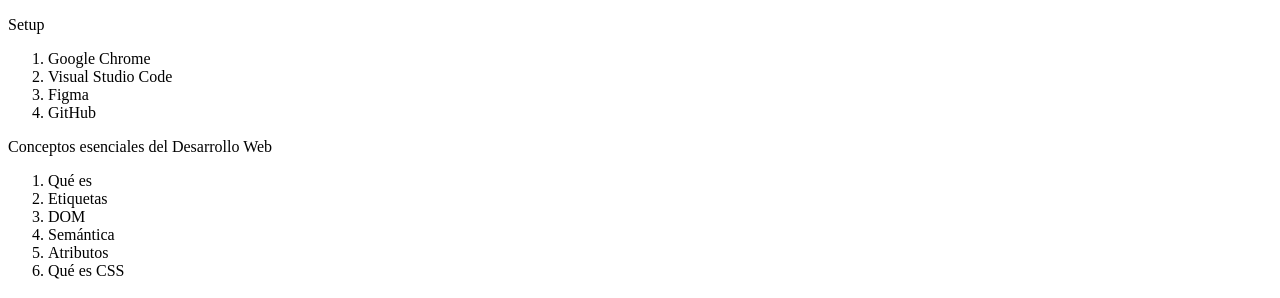
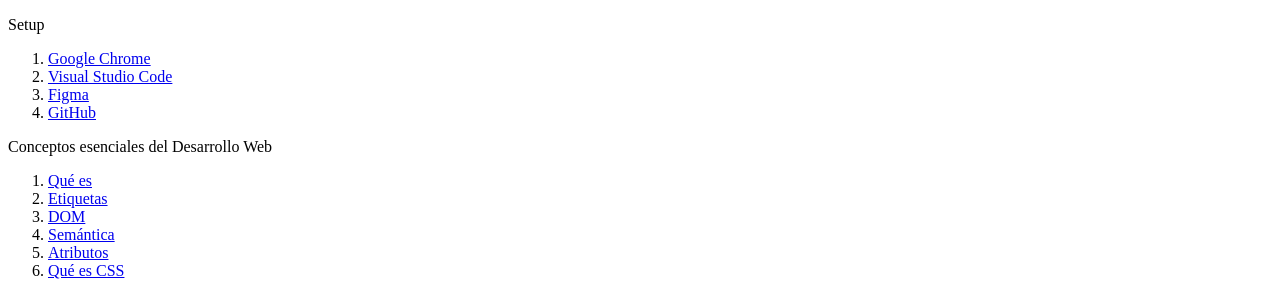
Before and after one commit to marijcamargo/curso-esencial-html-css, a plain HTML site: page index.html in a window 1280 px wide. Shown: the top 298 px of the page. Drawn offline with Linux system fonts and the light colour scheme.

Commit message:
clase de enlaces y rutas

```diff
--- a/index.html
+++ b/index.html
@@ -10,19 +10,19 @@
       <p>Setup</p>
       <nav>
        <ol>
-        <li>        Google Chrome      </li>
-        <li>        Visual Studio Code      </li>
-        <li>        Figma      </li>
-        <li>        GitHub      </li>
+        <li>  <a href="#google-chrome"> Google Chrome</a>  </li>
+        <li>  <a href="#vsc"> Visual Studio Code</a>  </li>
+        <li>  <a href="#figma"> Figma</a>  </li>
+        <li>  <a href="#github"> GitHub</a>  </li>
        </ol>
        <p>Conceptos esenciales del Desarrollo Web</p>
        <ol>
-        <li>        Qué es      </li>
-        <li>        Etiquetas      </li>
-        <li>        DOM      </li>
-        <li>        Semántica      </li>
-        <li>        Atributos      </li>
-        <li>        Qué es CSS      </li>
+        <li>  <a href="#html"> Qué es</a>  </li>
+        <li>  <a href="#etiquetas"> Etiquetas</a>  </li>
+        <li>  <a href="#dom"> DOM</a>  </li>
+        <li>  <a href="#semantica"> Semántica</a>  </li>
+        <li>  <a href="#atributos"> Atributos</a>  </li>
+        <li>  <a href="#css"> Qué es CSS</a>  </li>
        </ol>
       </nav>
     </header>
@@ -37,51 +37,51 @@
    Setup
    </h2>
    <img src="images/google-chrome.png" alt="Logo de Google Chrome" title="Logo de Google Chrome">
-   <h3>Google Chrome</h3>
+   <h3 id="google-chrome">Google Chrome</h3>
    <p>  Chrome va a ser el navegador que utilizaremos en el curso por su extenso soporte de nuevos estándares y herramientas de
    desarrollo avanzadas y de amigable uso.</p>
    <img src="images/visual-studio-code.png" alt="Logo de Visual Studio Code" title="Logo de Visual Studio Code">
-   <h3>Visual Studio Code</h3>
+   <h3 id="vsc">Visual Studio Code</h3>
    <p>  Visual Studio Code es el editor de texto más popular y potente del mercado actualmente, su fácil uso y la capacidad de
   extenderlo por medio de plugins lo hace el complemento perfecto para cualquier programador sin importar el lenguaje en
    el que se desemvuelva.</p>
    <img src="images/figma.png" alt="Logo de Figma" title="Logo de Figma">
-   <h3>Figma</h3>
+   <h3 id="figma">Figma</h3>
    <p>  Figma es una la herramienta más popular en la actualidad para entregar diseños a los desarrolladores para su
    implementación por su fácil uso porque puede ser usado directamente desde el navegador.</p>
    <img src="images/github.png" alt="Logo de GitHub" title="Logo de GitHub">
-   <h3>GitHub</h3>
+   <h3 id="github">GitHub</h3>
    <p>  Así como en Facebook te encuentran tus amigos, en Github te encuentran otras programadoras y programadores de todo el
    mundo, en vez de subir fotos de tus viajes aquí subes tu código y puedes elegir hacerlo “open source” o guardarlo de
    manera privada, Github será esencial para almacenar tu futuro portafolio.</p>
    <hr>
    <h2>Conceptos esenciales del Desarrollo Web</h2>
-   <h3>Qué es HTML</h3>
+   <h3 id="html">Qué es HTML</h3>
    <p>Hyper Text Markup Language o Lenguaje de marcas Hipertexto. Es el componente más básico de la web. Define el significado
    y la estructura del contenido.</p>
-   <h3>Etiquetas</h3>
+   <h3 id="etiquetas">Etiquetas</h3>
    <p>Las etiquetas HTML van a ayudarnos a brindar una estructura y semántica al contenido de nuestro website y cada una tiene
    características y usos diferentes aunque visualmente den un resultado similar.</p>
    <p>Muchas etiquetas son fácil de diferencias como los headings o las imágenes y otras diferentes como header, footer,
    section o div, aquí es donde la semántica será la respuesta y si sabemos un poco de inglés también podremos darnos una
    pequeña idea de su uso pero en este curso vamos a usar las más importantes y que serán parte de tu día a día como
    Software Developer.</p>
-   <h3>DOM</h3>
+   <h3 id="dom">DOM</h3>
    <p>El Document Object Model es una estructura de árbol que representará todos nuestros proyectos web como si un árbol
    genealógico fuera: padres, hijos, hermanos con niveles infinitos. cuando entendemos esta anidación podemos identificar
    dependencias, herencias en css y que tan complejo es nuestro proyecto.</p>
    <img src="images/dom.png" alt="Estructura de árbol que representa al Document Object Model">
-   <h3>Semántica</h3>
+   <h3 id="semantica">Semántica</h3>
    <p>La semántica le brinda sentido a cada elemento existen en un sitio web, algunos elementos será meramente decorativos y
    no deben significar nada pero otros serán títulos y deberán estar en diferente jerarquías o alguna secciones serán más
    relevantes que otras, esto ayudará a los motores de búsqueda como Google o Duck Duck Go a diferenciar tu contenido,
    categorizar y será la herramientas más valiosa para estar en los primeros resultados de búsqueda SEO. También ayudará a
    la accesibilidad de tu sitio web, para que personas con habilidades diferentes puedan entender cada contenido.</p>
-   <h3>Atributos</h3>
+   <h3 id="atributos">Atributos</h3>
    <p>Los atributos le dan características extra a las etiquetas para complementar información y son pre programadas por el
    navegador, algunos atributos funcionan en todas las etiquetas de la misma forma como ‘class’ pero otros atributos
    funcionan en solo alguna etiquetas como src</p>
-   <h3>CSS</h3>
+   <h3 id="css">CSS</h3>
    <p>Hojas de Estilo en Cascada (del inglés Cascading Style Sheets) o CSS es el lenguaje de estilos utilizado para describir
    la presentación de documentos HTML</p>
    <img src="images/imagen-css.png" alt="imagen representativa de css">
@@ -109,5 +109,9 @@
      <li>border-block | border-inline | border-block-start | border-block-end | border-inline-start | border-inline-end</li>
      <li>padding-block | padding-inline | padding-block-start | padding-block-end | padding-inline-start | padding-inline-end</li>
    </ul>
+   <p>
+    Si tienes alguna pregunta escríbeme a
+     <a href="mailto:marijcamargoa@gmail.com">marijcamargoa@gmail.com</a>
+   </p>
   </body>
 </html>
```
